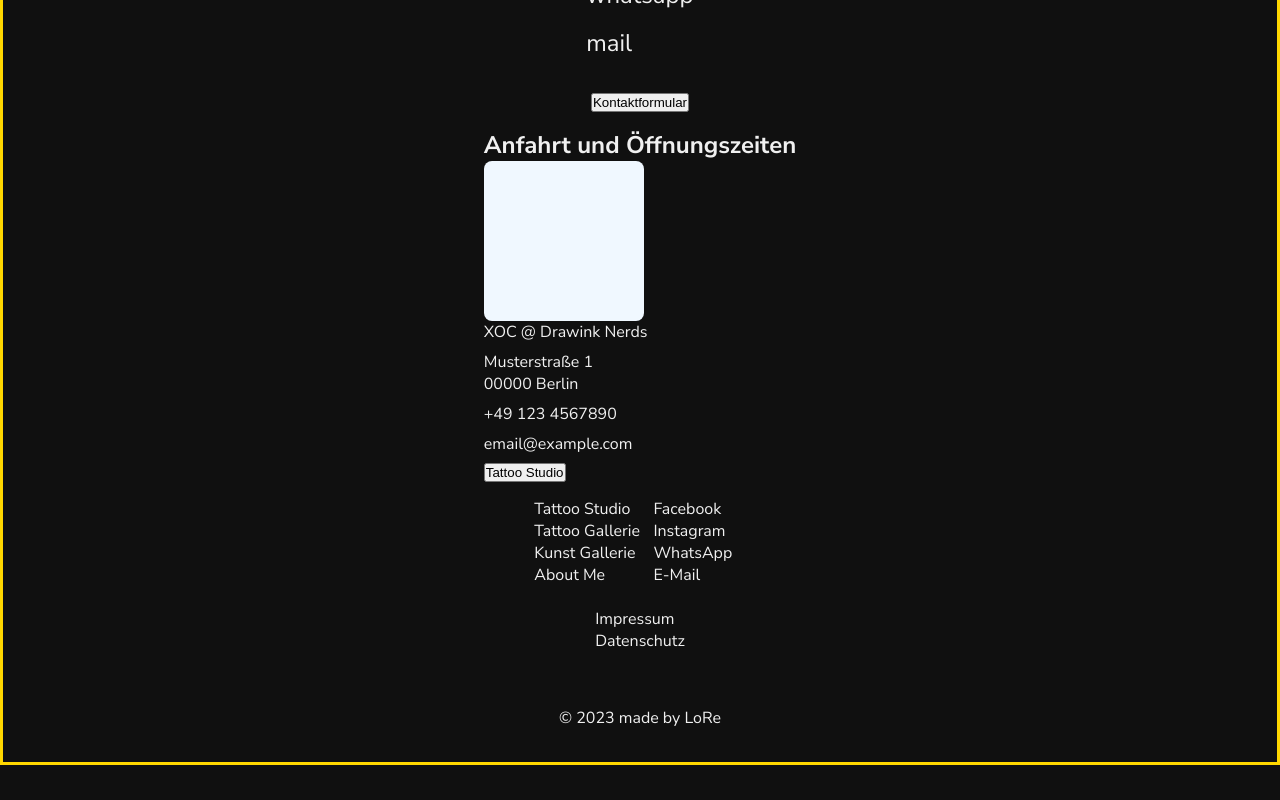
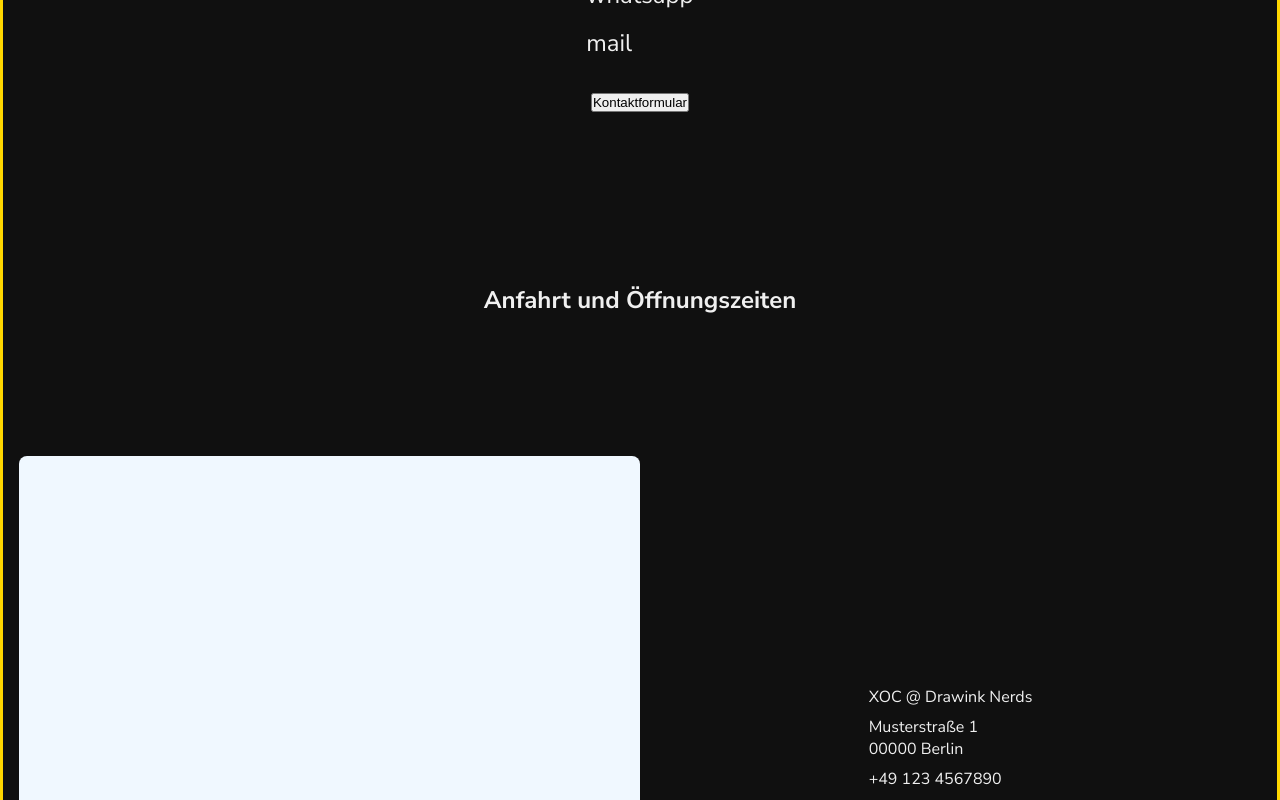
Before and after one commit to lore-web/XOC-Tattoo, a Next.js app: page / in a window 1280 px wide. Shown: the part 1720-2520 px from the top of the page. Before the commit the page ends 2485 px from the top, so only its background shows below. Built offline with nearby package versions, Linux system fonts and the light colour scheme.

Commit message:
ADD: CSS grid

```diff
--- a/src/app/components/Location.js
+++ b/src/app/components/Location.js
@@ -5,7 +5,7 @@ import { styled } from "styled-components";
 
 export default function Location() {
   return (
-    <section>
+    <LocationSection>
       <h2>Anfahrt und Öffnungszeiten</h2>
       <PlaceholderImg />
       <AdressContainer>
@@ -17,12 +17,34 @@ export default function Location() {
         <Link href={"mailto://email@example.com"}>email@example.com</Link>
         <button>Tattoo Studio</button>
       </AdressContainer>
-    </section>
+    </LocationSection>
   );
 }
 
+const LocationSection = styled.section`
+  padding: 1rem;
+  width: 100%;
+  display: grid;
+  grid-template-columns: 1fr 1fr;
+  grid-template-rows: 1fr 1fr 1fr;
+  grid-template-areas:
+    "title title"
+    "map adress"
+    "map adress";
+
+  h2 {
+    grid-area: title;
+    text-align: center;
+    justify-self: center;
+    align-self: center;
+  }
+`;
+
 const PlaceholderImg = styled.div`
-  height: 10rem;
+  grid-area: map;
+  justify-self: center;
+  align-self: center;
+  width: 100%;
   aspect-ratio: 1;
   background-color: aliceblue;
   padding: 1rem;
@@ -30,6 +52,9 @@ const PlaceholderImg = styled.div`
 `;
 
 const AdressContainer = styled.div`
+  grid-area: adress;
+  justify-self: center;
+  align-self: center;
   display: flex;
   flex-direction: column;
   align-items: flex-start;
```
